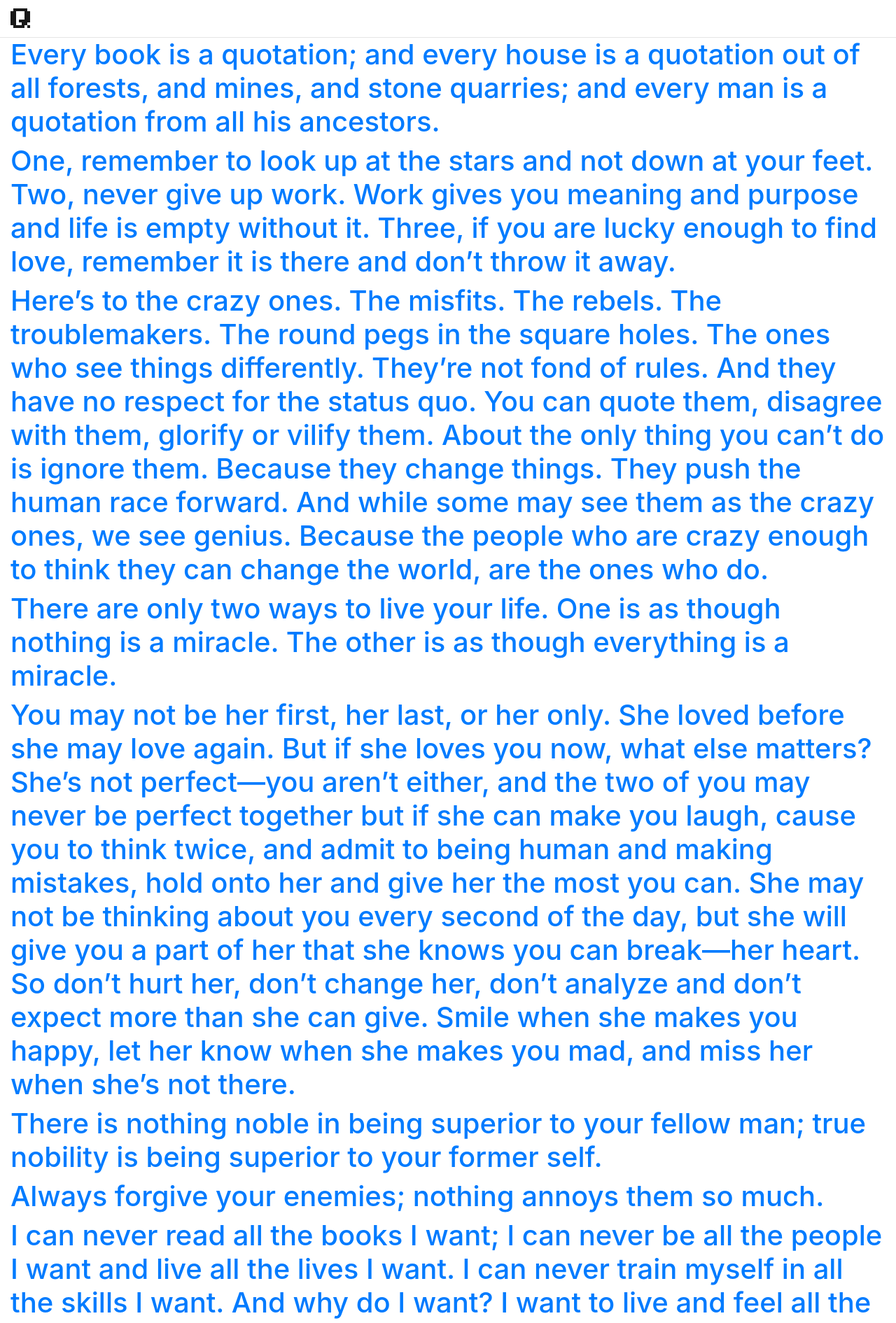
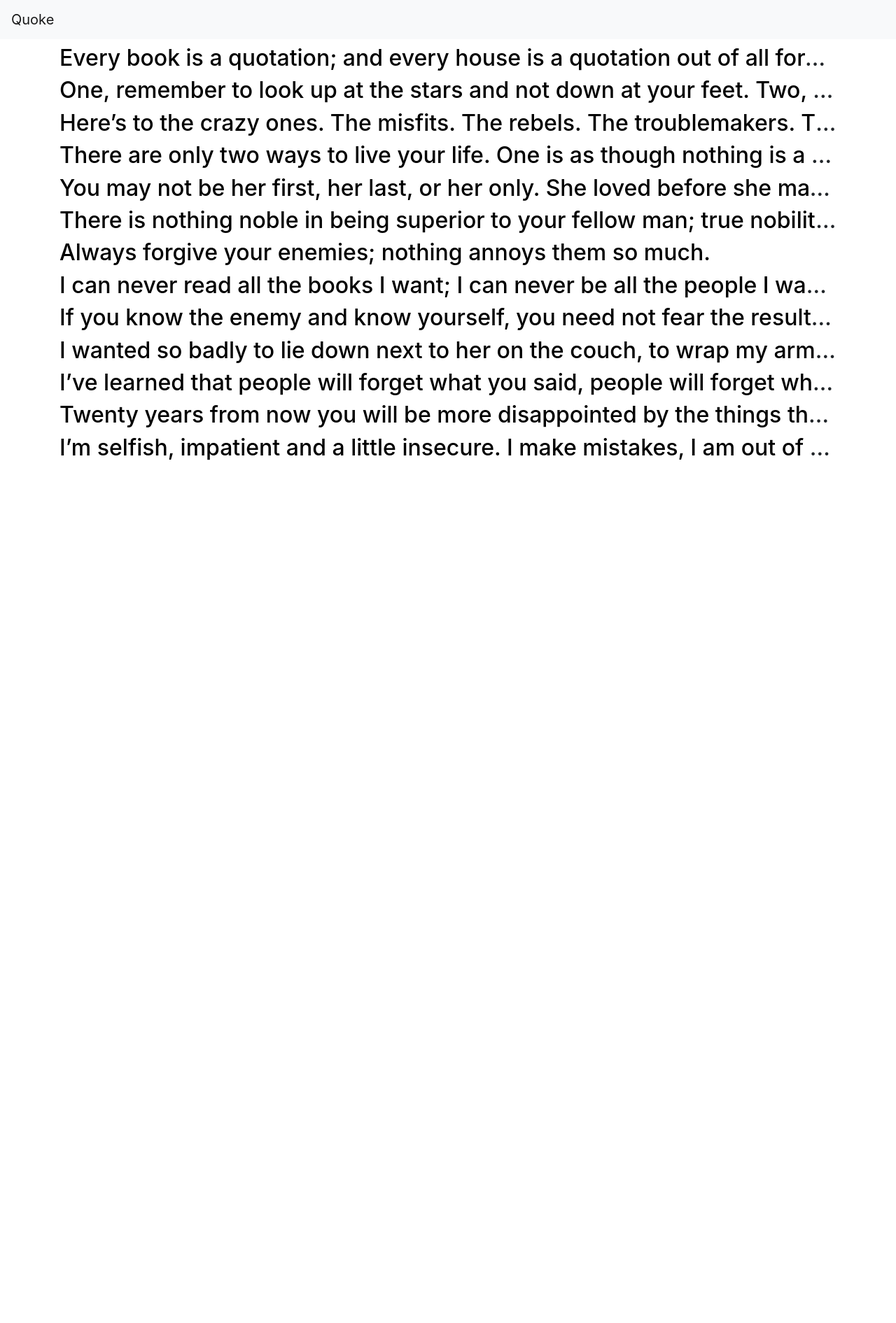
Before and after one commit to quoke/quoke.github.io, a Jekyll site: the page built from index.md, in a window 1280 px wide. Shown: the top 1891 px of the page at 70% size. Built offline with Jekyll 4.4.1, drawn with Linux system fonts in a browser that asks for light colours; after the commit the page ends 900 px from its top, so only the background shows below that.

Commit message:
Bootstrap this

```diff
--- a/_includes/navigation.html
+++ b/_includes/navigation.html
@@ -1,3 +1,6 @@
-<nav>
-  <h1><a href="/" title="Go home">Q</a></h1>
+<!-- Image and text -->
+<nav class="navbar navbar-light bg-light mb-2">
+  <a class="navbar-brand" href="/">
+    Quoke
+  </a>
 </nav>
--- a/_layouts/index.html
+++ b/_layouts/index.html
@@ -7,13 +7,13 @@
     {% include navigation.html %}
   </header>
   <section>
-    <div class="container-fluid">
+    <div class="container">
       {% assign sortedQuotations = site.quotations | sort: 'date' | reverse %}
       {% for quote in sortedQuotations %}
       {% if true or quote.tags contains 'featured' %}
-      <h1 class="quote-link">
+      <h2 class="quote-link">
         <a href="{{ quote.url }}">{{quote.text}}</a>
-      </h1>
+      </h2>
       {% endif %}
       {% endfor %}
     </div>
--- a/_layouts/quote.html
+++ b/_layouts/quote.html
@@ -3,10 +3,10 @@
 {% include head.html %}
 <body>
   {% include navigation.html %}
-  <div class="single-quote container-fluid">
+  <div class="single-quote container">
     <div class="quote-content">
       <div class="quote-{{ page.size }}">
-        <div class="display-2">&ldquo;{{ page.text }}&rdquo; {% if page.author %}
+        <div>&ldquo;{{ page.text }}&rdquo; {% if page.author %}
           <small>&mdash;{{ page.author }}</small>{% endif %}</div>
       </div>
     </div>
--- a/_sass/_main.scss
+++ b/_sass/_main.scss
@@ -2,27 +2,19 @@
 $color-border: #eee;
 $page-gutter: 15px;
 
-body {
-
-}
-
-.quote-list {
-
-}
-
-.quote-list a {
+.quote-link a {
   text-decoration: none;
   color: black;
 }
 
-.quote-list a:visited {
+.quote-link a:visited {
   color: black;
 }
 
 .quote-link {
-  // white-space: nowrap;
-  // overflow: hidden;
-  // text-overflow: ellipsis;
+  white-space: nowrap;
+  overflow: hidden;
+  text-overflow: ellipsis;
 }
 
 @import "utils";
--- a/_sass/_nav.scss
+++ b/_sass/_nav.scss
@@ -1,21 +1,21 @@
-nav {
-  background-color: transparent;
-  width: 100%;
-  padding: 9px 0px 6px;
-  border-bottom: 1px solid rgba(0, 0, 0, 0.1);
-  text-align: center;
-}
+// nav {
+//   // background-color: transparent;
+//   // width: 100%;
+//   // padding: 9px 0px 6px;
+//   // border-bottom: 1px solid rgba(0, 0, 0, 0.1);
+//   // text-align: center;
+// }
 
-nav > h1 {
-  font-family: "Press Start 2P", sans-serif;
-  margin: 0;
-  padding: 0 $page-gutter;
-  font-size: 32px;
-  font-weight: normal;
-  text-align: left;
-}
+// nav > h1 {
+//   font-family: "Press Start 2P", sans-serif;
+//   margin: 0;
+//   padding: 0 $page-gutter;
+//   font-size: 32px;
+//   font-weight: normal;
+//   text-align: left;
+// }
 
-nav > h1 > a {
-  color: rgba(0, 0, 0, 0.9);
-  text-decoration: none;
-}
+// nav > h1 > a {
+//   color: rgba(0, 0, 0, 0.9);
+//   text-decoration: none;
+// }
--- a/_sass/_quotation.scss
+++ b/_sass/_quotation.scss
@@ -1,5 +1,5 @@
 .single-quote {
-
+ font-size: 28px;
 }
 
 .quote-content {
```
